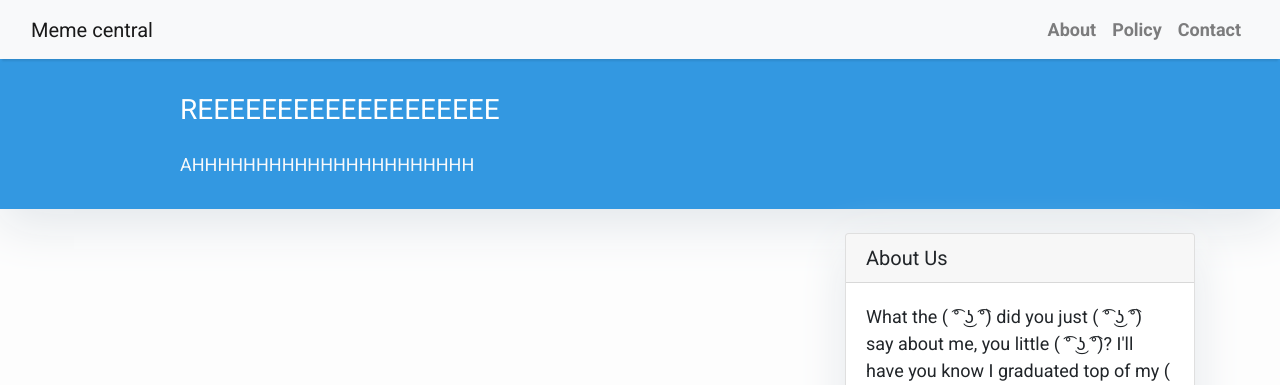
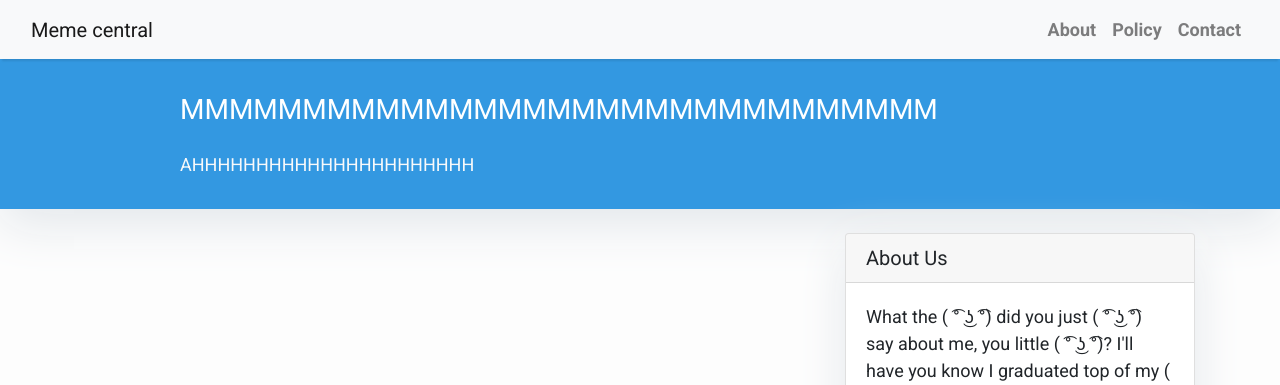
Before and after one commit to Deathcharge/MASTER, a Django app: page / in a window 1280 px wide. Shown: the top 385 px of the page. Run offline with Django 3.2, Linux system fonts and the light colour scheme; data that the repository does not hold is empty; some libraries are stand-ins or nearby versions.

Commit message:
PC master race

```diff
--- a/floorWall/templates/index.html
+++ b/floorWall/templates/index.html
@@ -22,7 +22,7 @@
         <div class="row">
             <div class=" col-md-8 col-md-10 mx-auto">
                 <div class="site-heading">
-                    <h3 class=" site-heading my-4 mt-3 text-white"> REEEEEEEEEEEEEEEEEEE </h3>
+                    <h3 class=" site-heading my-4 mt-3 text-white"> MMMMMMMMMMMMMMMMMMMMMMMMMMMMMMM </h3>
                     <p class="text-light">AHHHHHHHHHHHHHHHHHHHHHH &nbsp
                     </p>
                 </div>
```
